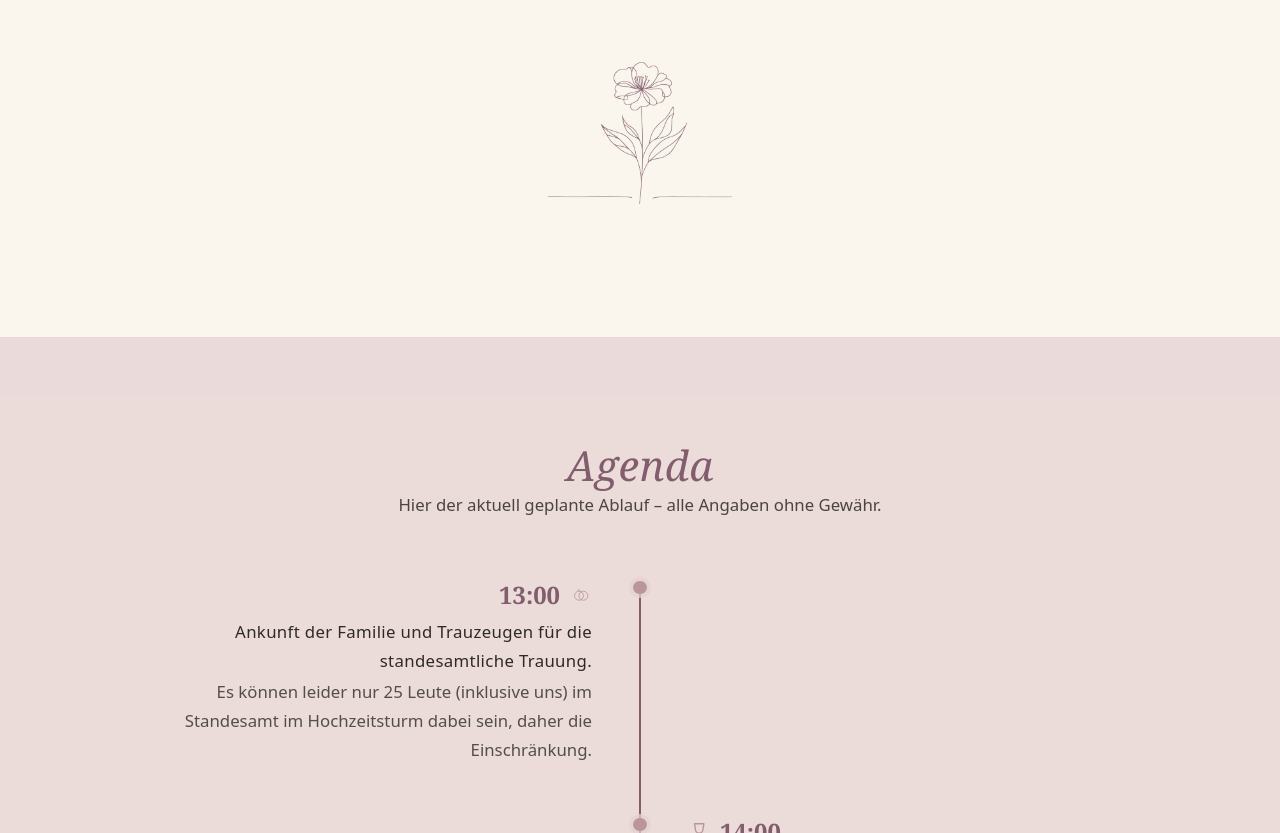
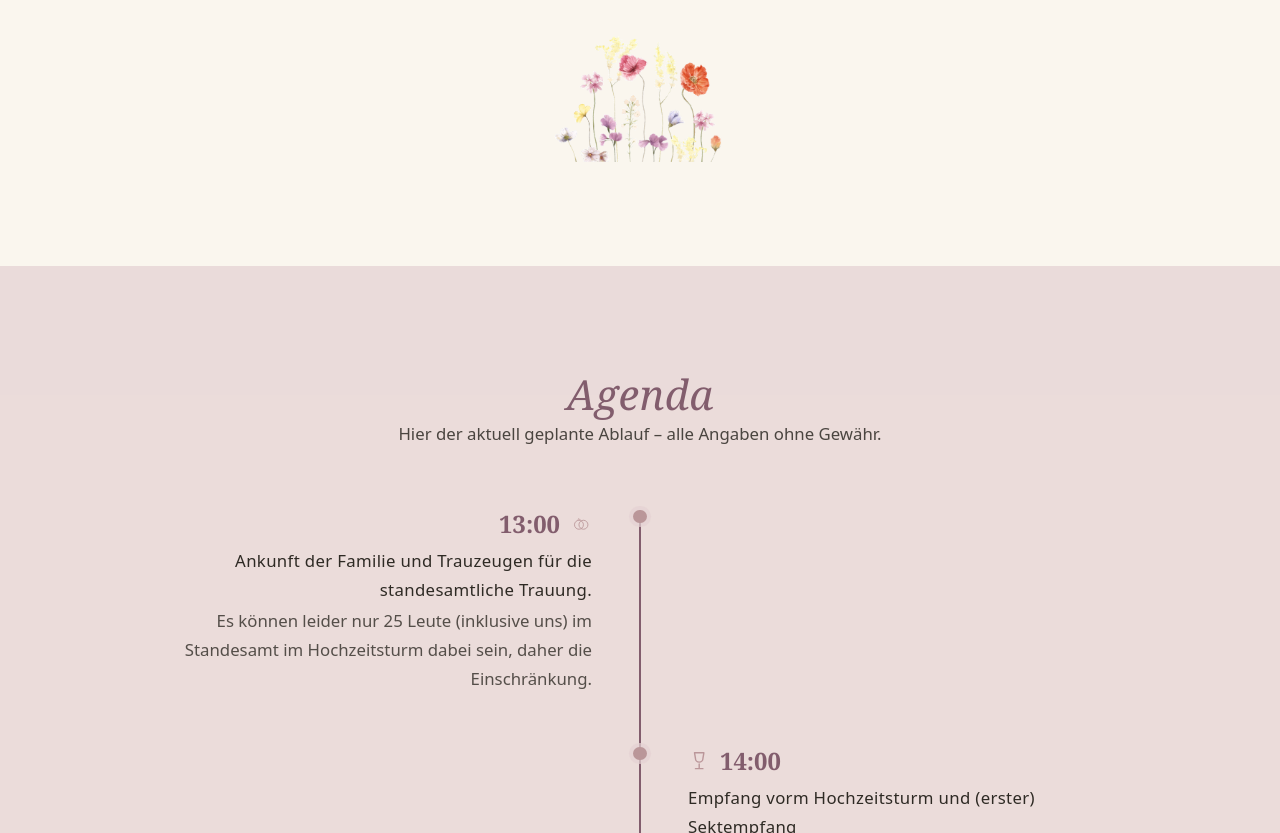
Before and after one commit to Cardoran/Wedding, a website: page main.html in a window 1280 px wide. Shown: the part 1130-1963 px from the top of the page. Drawn offline with Linux system fonts and the light colour scheme.

Commit message:
Bouquet Try 2

```diff
--- a/main.html
+++ b/main.html
@@ -72,8 +72,8 @@
   <meta name="twitter:image" content="images/og-bild.jpg"> -->
 
   <!-- TECHNIK: Favicon = Monstera-Blatt -->
-  <!-- <link rel="icon" type="image/png" href="images/mohn_icon_cropped.png"> -->
-  <link rel="icon" type="image/png" href="images/Bouquet_white_transparent.png">
+  <link rel="icon" type="image/png" href="images/mohn_icon_cropped.png">
+
 
   <!-- TECHNIK: Stylesheet – nicht ändern -->
   <link rel="stylesheet" href="css/style.css">
@@ -205,7 +205,8 @@
           </div>
         </div>
         <!-- TECHNIK: Ornament am Sektionsende – nicht ändern -->
-        <img class="ornament ornament--end" src="images/mohn_line.png" width="200" height="65" alt="" aria-hidden="true">
+        <!-- <img class="ornament ornament--end" src="images/mohn_line.png" width="200" height="65" alt="" aria-hidden="true"> -->
+        <img class="ornament ornament--end" src="images/Bouquet_white_transparent.png" width="200" height="65" alt="" aria-hidden="true">
       </div>
     </section>
 
```
